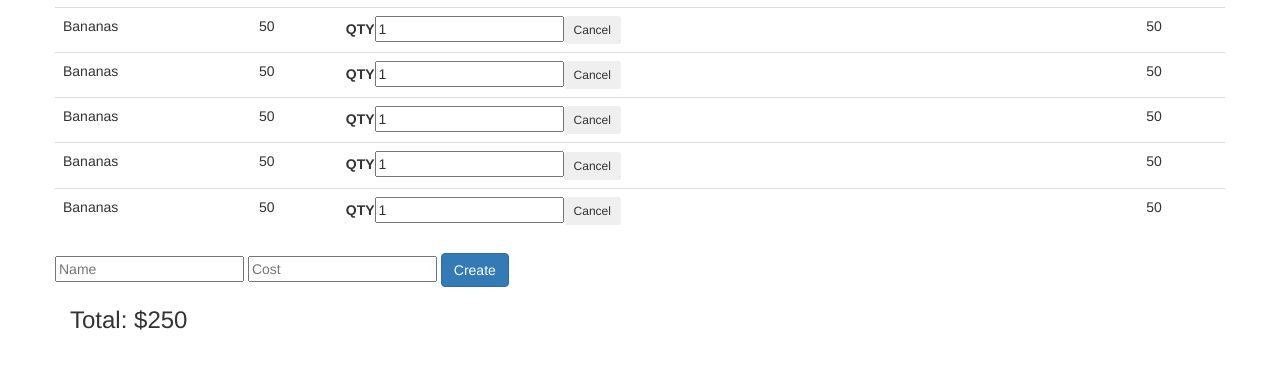
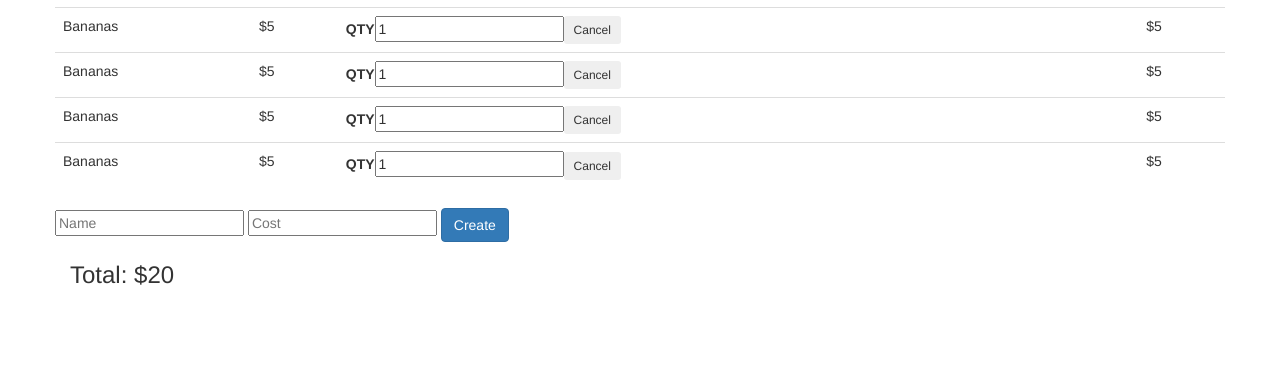
Before and after one commit to Ethal17/shopping-cart, a plain HTML site: page simple_shopping_cart/index.html in a window 1280 px wide. Shown: the part 63-432 px from the top of the page. Drawn offline with nearby package versions, Linux system fonts and the light colour scheme.

Commit message:
Final update to application.js added create product functionality

```diff
--- a/simple_shopping_cart/index.html
+++ b/simple_shopping_cart/index.html
@@ -23,38 +23,32 @@
             <tbody>
               <tr>
                 <td class="name">Bananas</td>
-                <td class="cost">50</td>
+                <td class="cost">$<span class="costSpan">5</td>
                 <td class="quantityRow"><b>QTY</b><input class="quantity" type="number" value="1" /><button class="btn btn-light btn-sm cancel" style="border: thin;">Cancel</button></td>
-                <td class="price">20</td>
+                <td class="price"></td>
               </tr>
               <tr>
                 <td class="name">Bananas</td>
-                <td class="cost">50</td>
+                <td class="cost">$<span class="costSpan">5</td>
                 <td class="quantityRow"><b>QTY</b><input class="quantity" type="number" value="1" /><button class="btn btn-light btn-sm cancel" style="border: thin;">Cancel</button></td>
-                <td class="price">20</td>
+                <td class="price"></td>
               </tr>
               <tr>
                 <td class="name">Bananas</td>
-                <td class="cost">50</td>
+                <td class="cost">$<span class="costSpan">5</td>
                 <td class="quantityRow"><b>QTY</b><input class="quantity" type="number" value="1" /><button class="btn btn-light btn-sm cancel" style="border: thin;">Cancel</button></td>
-                <td class="price">20</td>
+                <td class="price"></td>
               </tr>
               <tr>
                 <td class="name">Bananas</td>
-                <td class="cost">50</td>
+                <td class="cost">$<span class="costSpan">5</td>
                 <td class="quantityRow"><b>QTY</b><input class="quantity" type="number" value="1" /><button class="btn btn-light btn-sm cancel" style="border: thin;">Cancel</button></td>
-                <td class="price">20</td>
-              </tr>
-              <tr>
-                <td class="name">Bananas</td>
-                <td class="cost">50</td>
-                <td class="quantityRow"><b>QTY</b><input class="quantity" type="number" value="1" /><button class="btn btn-light btn-sm cancel" style="border: thin;">Cancel</button></td>
-                <td class="price">20</td>
+                <td class="price"></td>
               </tr>
             </tbody>
           </table>
         </div>
-        <form class="col-12 mt-2 mb-4" id="addStock">
+        <form class="col-12 mt-2 mb-4" id="addProduct">
           <input class="mx-2" name="name" type="text" placeholder="Name" required/>
           <input class="mx-2" name="cost" type="number" placeholder="Cost"/>
           <button class="btn btn-primary btn-md">Create</button>
--- a/simple_shopping_cart/js/application.js
+++ b/simple_shopping_cart/js/application.js
@@ -3,25 +3,56 @@ $(document).ready(function () {
   });
 
   var updateSubTotalPrice = function (ele) {
-    var cost = parseFloat($(ele).children('.cost').text());
+    var cost = parseFloat($(ele).children('.cost').children(".costSpan").text());
     var quantity = $(ele).children(".quantityRow").children('.quantity').val();
     var subTotalPrice = cost * quantity;
-    $(ele).children('.price').text(subTotalPrice);
+
+    $(ele).children('.price').text("$" + subTotalPrice);
 
     return subTotalPrice;
   }
 
-var sum = function (acc, x) { return acc + x};
+var sum = function (acc, x) { return Number(acc) + Number(x)};
 
 $(document).ready(function () {
     updateTotalPrice();
 
 
-  $(".cancel").on('click', function (event) {
-    $(this).closest('tr').remove();
+  //$(".cancel").on('click', function (event) {
+    //$(this).closest('tr').remove();
+    //updateTotalPrice();
+    //});
+    $(document).on('click', '.cancel', function (event) {
+      $(this).closest('tr').remove();
+      updateTotalPrice();
     });
 
-  $('.quantity').on('input', function () {
+    var timeout;
+    $(document).on('input', 'tr input', function () {
+      clearTimeout(timeout);
+      timeout = setTimeout(function () {
+        updateTotalPrice();
+      }, 500);
+    });
+
+  //$('.quantity').on('input', function () {
+ //   updateTotalPrice();
+  //});
+
+
+  $('#addProduct').on('submit', function (event) {
+    event.preventDefault();
+    var name = $(this).children('[name=name]').val();
+    var cost = $(this).children('[name=cost]').val();
+
+      $('tbody').append('<tr>' +
+    '<td class="name">' + name + '</td>' +
+    '<td class="cost">$<span class="costSpan">' + cost + '</td>' +
+    '<td class="quantityRow"><b>QTY</b><input class="quantity" type="number" value="1" /><button class="btn btn-light btn-sm cancel" style="border: thin;">Cancel</button></td>' + '<td class="price">20</td>' +
+  '</tr>');
+  $('tbody tr').each(function (i, ele) {
+    updateSubTotalPrice($(ele));
+  });
     updateTotalPrice();
   });
   });
@@ -35,6 +66,5 @@ $(document).ready(function () {
     });
 
   var totalPrice = subTotalValues.reduce(sum);
-  console.log(totalPrice);
   $('#totalPriceSpan').html(totalPrice);
   }
```
